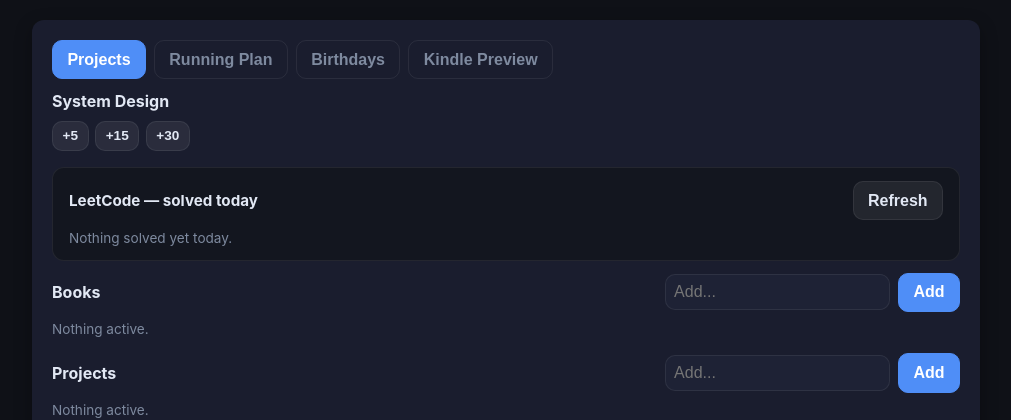
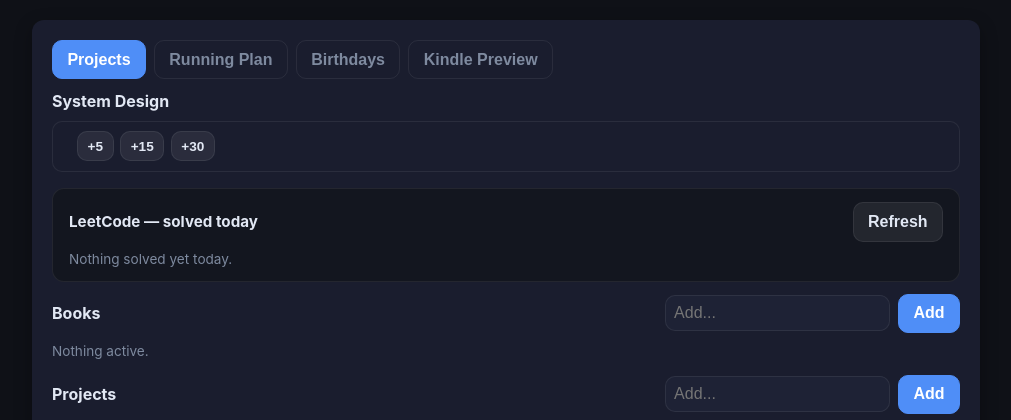
Before and after one commit to abbykatz23/kindle, a Flask app: page / in a window 1280 px wide. Shown: the part 25-445 px from the top of the page, without its empty margins (134-1145 px from the left). Run offline with Flask 3, Linux system fonts and the light colour scheme.

Commit message:
make system design log ui match others

```diff
--- a/web/templates/index.html
+++ b/web/templates/index.html
@@ -34,13 +34,17 @@
             <div class="prep-section">
                 <div class="prep-section__header">
                     <h3>{{ category_labels[category] }}</h3>
-                    <span class="prep-item-today" data-today-total data-category="{{ category }}">{% if fixed_totals.get(category, 0) > 0 %}{{ fixed_totals.get(category, 0) }}m today{% endif %}</span>
                 </div>
-                <div class="prep-item-actions">
-                    <button type="button" class="btn log-time-btn" data-category="{{ category }}" data-minutes="5">+5</button>
-                    <button type="button" class="btn log-time-btn" data-category="{{ category }}" data-minutes="15">+15</button>
-                    <button type="button" class="btn log-time-btn" data-category="{{ category }}" data-minutes="30">+30</button>
-                </div>
+                <ul class="prep-item-list">
+                    <li class="prep-item-row">
+                        <span class="prep-item-today" data-today-total data-category="{{ category }}">{% if fixed_totals.get(category, 0) > 0 %}{{ fixed_totals.get(category, 0) }}m today{% endif %}</span>
+                        <div class="prep-item-actions">
+                            <button type="button" class="btn log-time-btn" data-category="{{ category }}" data-minutes="5">+5</button>
+                            <button type="button" class="btn log-time-btn" data-category="{{ category }}" data-minutes="15">+15</button>
+                            <button type="button" class="btn log-time-btn" data-category="{{ category }}" data-minutes="30">+30</button>
+                        </div>
+                    </li>
+                </ul>
             </div>
             {% endfor %}
 
```
